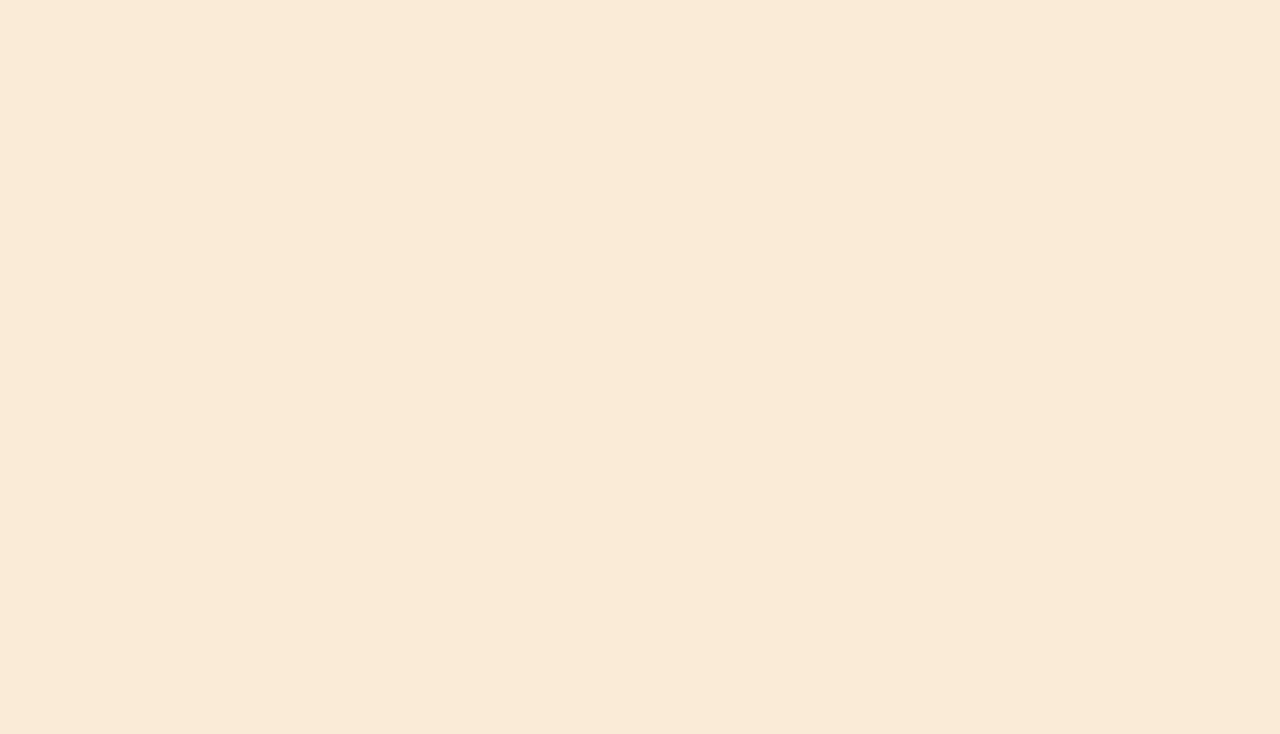
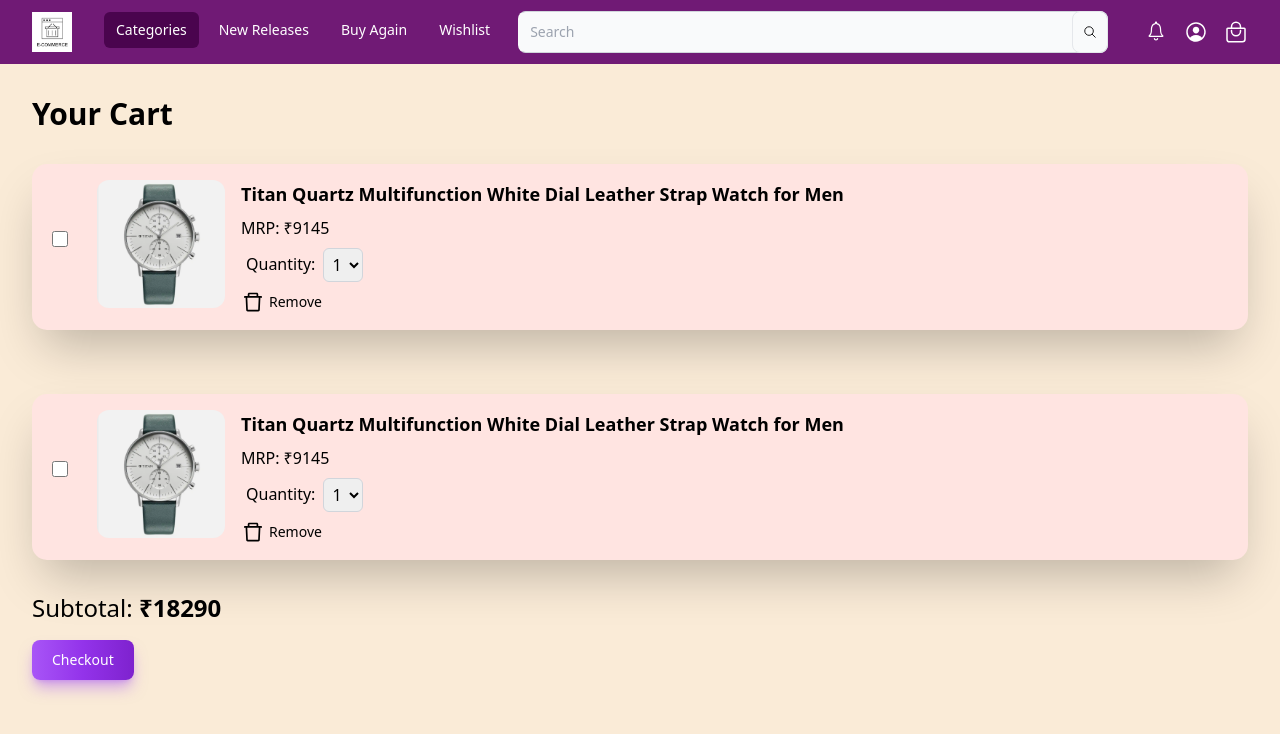
Before and after one commit to sowjanya1308/AmazonCloneProject, a React (Create React App) app in the folder frontend/: page /cart in a window 1280 px wide. Before the commit this address had no page. Shown: the top 734 px of the page. Built offline with nearby package versions, Linux system fonts and the light colour scheme.

Commit message:
addtocart

```diff
--- a/frontend/src/App.css
+++ b/frontend/src/App.css
@@ -149,3 +149,11 @@
 .msgs{
     border-radius: 15px;
 }
+
+/* add to cart */
+.img{
+    border-radius: 15px;
+    background-color: #FFE4E1;
+
+
+}
--- a/frontend/src/App.js
+++ b/frontend/src/App.js
@@ -2,6 +2,7 @@
 import { Route, Routes } from 'react-router-dom';
 import Home from './screens/home/home';
 import Product from './screens/components/product';
+import Addtocart from './screens/components/addtocart';
 
 
 
@@ -10,6 +11,7 @@
     <Routes>
       <Route path='/' Component={Home}/>
       <Route path='/product' Component={Product}/>
+      <Route path='/cart' Component={Addtocart}/>
     </Routes>
   )
 }
--- /dev/null
+++ b/frontend/src/screens/components/addtocart.js
@@ -0,0 +1,108 @@
+import React from 'react';
+import Header from './header';
+import watch from "../../images/watch.png";
+import { AiOutlineDelete } from "react-icons/ai";
+
+const Addtocart = () => {
+  return (
+    <>
+      <Header/>
+      <div className="container mx-auto p-8">
+        <h1 className="text-3xl font-semibold mb-8">Your Cart</h1>
+
+        <div className="img flex h-auto w-auto shadow-2xl">
+            <div className="flex items-center mb-4 ml-5">
+                <input id="default-checkbox" type="checkbox" value="" className="w-4 h-4 text-blue-600 bg-gray-100 border-gray-300 rounded"/>
+                <label htmlFor="default-checkbox" className="text-sm font-medium text-gray-900 dark:text-gray-300"></label>
+            </div>
+            <div className="flex-shrink-0">
+            <img src={watch} alt="watch" className="w-32 h-32 ml-6 mt-4 object-cover rounded-xl" />
+            </div>
+
+            <div className="flex flex-col flex-grow p-4">
+            <div>
+                <h2 className="font-bold text-lg mb-2">Titan Quartz Multifunction White Dial Leather Strap Watch for Men</h2>
+            </div>
+            <div className="mb-2">MRP: ₹9145</div>
+
+            <div className="flex items-center mb-2">
+                <label htmlFor="quantity" className="mr-2 font-medium">Quantity:</label>
+                <select id="quantity" className="border border-gray-300 rounded-md p-1">
+                <option selected>1</option>
+                <option value="2">2</option>
+                <option value="3">3</option>
+                <option value="4">4</option>
+                <option value="5">5</option>
+                </select>
+            </div>
+
+            <div>
+                <button type="button" className="flex items-center text-sm focus:outline-none">
+                <AiOutlineDelete className="text-2xl" />
+                <span className="ml-1">Remove</span>
+                </button>
+            </div>
+            </div>
+        </div>
+        </div>
+
+
+
+
+    {/* 2nd add to cart */}
+    <div className="container mx-auto p-8">
+
+        <div className="img flex h-auto w-auto shadow-2xl">
+
+            <div className="flex items-center mb-4 ml-5">
+                <input id="default-checkbox" type="checkbox" value="" className="w-4 h-4 text-blue-600 bg-gray-100 border-gray-300 rounded"/>
+                <label htmlFor="default-checkbox" className="text-sm font-medium text-gray-900 dark:text-gray-300"></label>
+            </div>
+
+            <div className="flex-shrink-0">
+            <img src={watch} alt="watch" className="w-32 h-32 ml-6 mt-4 object-cover rounded-xl" />
+            </div>
+
+            <div className="flex flex-col flex-grow p-4">
+            <div>
+                <h2 className="font-bold text-lg mb-2">Titan Quartz Multifunction White Dial Leather Strap Watch for Men</h2>
+            </div>
+            <div className="mb-2">MRP: ₹9145</div>
+
+            <div className="flex items-center mb-2">
+                <label htmlFor="quantity" className="mr-2 font-medium">Quantity:</label>
+                <select id="quantity" className="border border-gray-300 rounded-md p-1">
+                <option selected>1</option>
+                <option value="2">2</option>
+                <option value="3">3</option>
+                <option value="4">4</option>
+                <option value="5">5</option>
+                </select>
+            </div>
+
+            <div>
+                <button type="button" className="flex items-center text-sm focus:outline-none">
+                <AiOutlineDelete className="text-2xl" />
+                <span className="ml-1">Remove</span>
+                </button>
+            </div>
+            </div>
+        </div>
+
+        <div className="flex flex-col mt-8 justify-end">
+            <div>
+            <h1 className="text-2xl font-normal">Subtotal: <b>₹18290</b></h1>
+            </div>
+            <div className="mt-4">
+            <button className="bg-gradient-to-r from-purple-500 via-purple-600 to-purple-700 hover:bg-gradient-to-br focus:ring-4 focus:outline-none focus:ring-purple-300 dark:focus:ring-purple-800 shadow-lg shadow-purple-500/50 dark:shadow-lg dark:shadow-purple-800/80 text-white font-medium rounded-lg text-sm px-5 py-2.5">Checkout</button>
+            </div>
+        </div>
+
+        </div>
+
+
+    </>
+  )
+}
+
+export default Addtocart;
```
